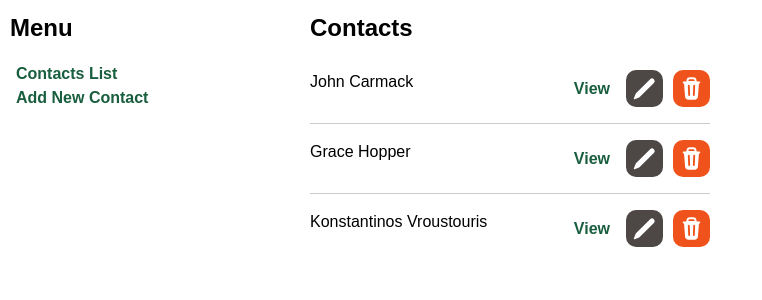
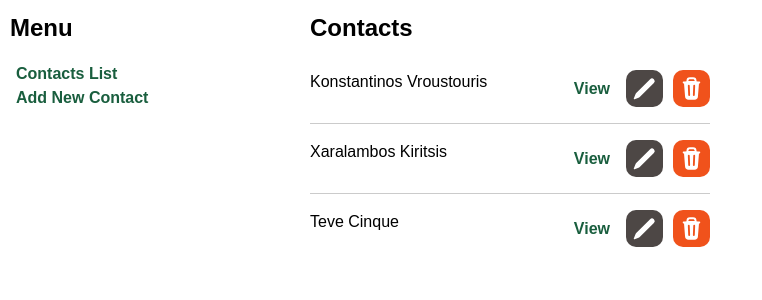
Before and after one commit to boolean-uk/react-address-book, a React (Create React App) app: page / in a window 1280 px wide. Shown: the top 300 px of the page, without its empty margins (0-762 px from the left). Built offline with nearby package versions, Linux system fonts and the light colour scheme; data requests are answered from the project's data file.

Commit message:
code cleanup (Extension 6)

```diff
--- a/db/db.json
+++ b/db/db.json
@@ -1,69 +1,43 @@
 {
   "contacts": [
-    {
-      "id": 1,
-      "firstName": "John",
-      "lastName": "Carmack",
-      "street": "10 Keen Street",
-      "city": "London",
-      "linkedin": "dwadd"
-    },
-    {
-      "id": 2,
-      "firstName": "Grace",
-      "lastName": "Hopper",
-      "street": "32 Deebug Road",
-      "city": "London",
-      "linkedin": "dwadada",
-      "email": "wda@mail.con",
-      "twitter": "awdwa"
-    },
     {
       "firstName": "Konstantinos",
       "lastName": "Vroustouris",
       "street": "Ioannou 22",
       "city": "Kallithea",
-      "id": 3,
-      "email": "konstantinos.vroustouris@gmail.com",
-      "linkedin": "dwadada",
-      "twitter": "ddwd"
+      "email": "ntinos@app.com",
+      "linkedin": "dadada",
+      "twitter": "dwadad",
+      "id": 1
+    },
+    {
+      "firstName": "Xaralambos",
+      "lastName": "Kiritsis",
+      "street": "16 Glitch St",
+      "city": "Ntrafi",
+      "email": "kiritsis@mailk.com",
+      "linkedin": "ggolad",
+      "twitter": "dwadad",
+      "id": 2
+    },
+    {
+      "firstName": "Teve",
+      "lastName": "Cinque",
+      "street": "32 Debug",
+      "city": "Laurent",
+      "email": "tv@mail.com",
+      "linkedin": "tv_qq",
+      "twitter": "dfgrggtr",
+      "id": 3
     }
   ],
   "meetings": [
     {
-      "date": "2023-04-11",
-      "time": "18:34",
-      "location": "Holargos",
-      "contactId": "2",
-      "id": 1
-    },
-    {
       "date": "2023-04-08",
-      "time": "11:14",
-      "location": "Larnaka",
-      "contactId": "2",
-      "id": 2
-    },
-    {
-      "date": "2022-12-22",
-      "time": "03:18",
-      "location": "Korinthos",
-      "contactId": "2",
-      "id": 3
-    },
-    {
-      "date": "2023-04-13",
-      "time": "16:42",
+      "time": "23:07",
       "location": "Holargos",
       "contactId": "1",
-      "id": 4
-    },
-    {
-      "date": "2023-04-04",
-      "time": "08:54",
-      "location": "Kallithea",
-      "contactId": "1",
-      "id": 5
+      "id": 3
     }
   ]
 }
--- a/src/components/ContactsAdd.js
+++ b/src/components/ContactsAdd.js
@@ -1,4 +1,4 @@
-import { useEffect, useState } from "react"
+import { useState } from "react"
 import { useNavigate, useLocation } from "react-router-dom";
 
 const initialData = {
@@ -16,7 +16,6 @@ function ContactsAdd(props) {
   const { setContacts, contacts } = props
   const navigate = useNavigate()
   const location = useLocation()
-  console.log(location.state)
   const contact = location.state || null
 
 
--- a/src/components/ContactsList.js
+++ b/src/components/ContactsList.js
@@ -15,7 +15,15 @@ function ContactsList(props) {
     fetch(`http://localhost:4000/contacts/${id}`, {
       method: 'DELETE'
     }).then(res => {
-      if (res.status === 200) setContacts(contacts.filter(contact => contact.id !== id))
+      if (res.status === 200) {
+        //Remove meetings specific to that contact
+        // fetch(`http://localhost:4000/meetings?contactId=${id}`, {
+        //   method: 'DELETE'
+        // })
+
+        setContacts(contacts.filter(contact => contact.id !== id))
+
+      }
     })
   }
 
--- a/src/styles/styles.css
+++ b/src/styles/styles.css
@@ -196,9 +196,7 @@ h2 {
   width: 50px;
   height: 50px;
   border: 10px solid #f3f3f3;
-  /* Light grey */
   border-top: 10px solid #195e3e;
-  /* Black */
   border-radius: 50%;
   animation: spinner 1.5s linear infinite;
 }
```
